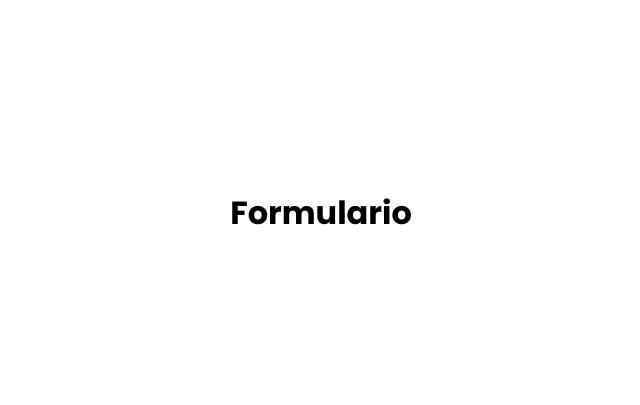
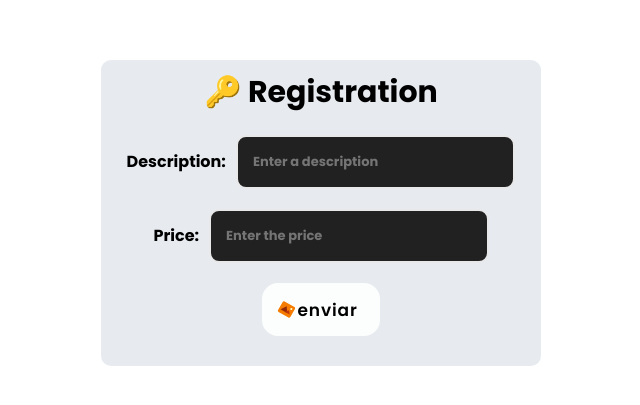
Before and after one commit to alucart2005/theory-formreact, a React (Vite) app: page / in a window 1280 px wide. Shown: the part 187-592 px from the top of the page, without its empty margins (319-959 px from the left). Built offline with nearby package versions, Linux system fonts and the light colour scheme.

Commit message:
Feature: Start form

```diff
--- a/package.json
+++ b/package.json
@@ -12,6 +12,8 @@
   "dependencies": {
     "react": "^18.2.0",
     "react-dom": "^18.2.0",
+    "react-hook-form": "^7.50.1",
+    "react-icons": "^5.0.1",
     "react-router-dom": "^6.22.2",
     "styled-components": "^6.1.8"
   },
--- /dev/null
+++ b/src/components/Btnoperaciones.jsx
@@ -0,0 +1,41 @@
+import styled from "styled-components";
+
+export function Btnoperaciones({ titulo, icono,funcion }) {
+  return (
+    <Btn onClick={funcion}>
+      {icono}
+      <span>{titulo}</span>
+    </Btn>
+  );
+}
+const Btn = styled.button`
+  display: flex;
+  align-items: center;
+  font-family: inherit;
+  font-weight: 600;
+  font-size: 17px;
+  padding: 0.8em 1.3em 0.8em 0.9em;
+  color: black;
+  background-color: #fbfefc;
+  border: none;
+  letter-spacing: 0.05em;
+  border-radius: 16px;
+  cursor: pointer;
+  svg {
+    margin-right: 3px;
+    transform: rotate(30deg);
+    transition: transform 0.5s cubic-bezier(0.76, 0, 0.24, 1);
+  }
+  span {
+    transition: transform 0.5s cubic-bezier(0.76, 0, 0.24, 1);
+  }
+  &:hover {
+    color: #262524;
+    svg {
+      transform: translateX(5px) rotate(90deg);
+    }
+    span {
+      transform: translateX(7px);
+    }
+  }
+`;
--- a/src/pages/Formulario.jsx
+++ b/src/pages/Formulario.jsx
@@ -1,9 +1,32 @@
 import styled from "styled-components";
+import { Btnoperaciones } from "../components/Btnoperaciones";
+import {FcPicture} from "react-icons/fc"
 
 export function Formulario() {
   return (
     <Container>
-      <h1>Formulario</h1>
+      <div className="sub-contenedor">
+        <div className="header">
+          <h1> 🔑 Registration</h1>
+        </div>
+        <form className="entradas">
+          <ContainerInputs>
+            <div className="subcontainer">
+              <h4>Description:</h4>
+              <Inputs placeholder="Enter a description" type="text"/>
+            </div>
+          </ContainerInputs>
+          <ContainerInputs>
+            <div className="subcontainer">
+              <h4>Price:</h4>
+              <Inputs placeholder="Enter the price" type="number" step="0.01"/>
+            </div>
+          </ContainerInputs>
+          <div className="footercontent">
+            <Btnoperaciones titulo="enviar" icono={<FcPicture />} />
+          </div>
+        </form>
+      </div>
     </Container>
   );
 }
```
Also changed, not shown: 2 other files (tests, documents, lock files or other folders).
